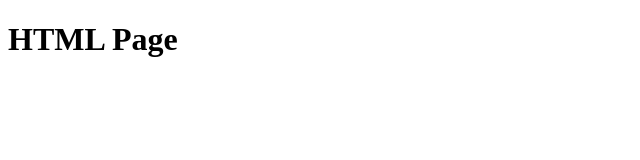
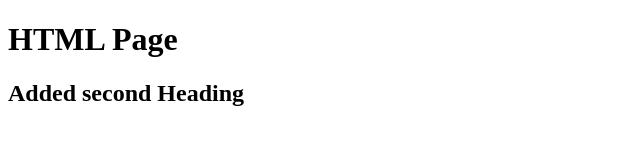
Before and after one commit to Raj-BD/ws, a plain HTML site: page site/index.html in a window 1280 px wide. Shown: the whole page, without its empty margins (0-640 px from the left). Drawn offline with Linux system fonts and the light colour scheme.

Commit message:
Small addition to Content

```diff
--- a/site/index.html
+++ b/site/index.html
@@ -5,5 +5,6 @@
 </head>
 <body>
 <h1>HTML Page</h1>
+<h2> Added second Heading</h2>
 </body>
 </html>
```
